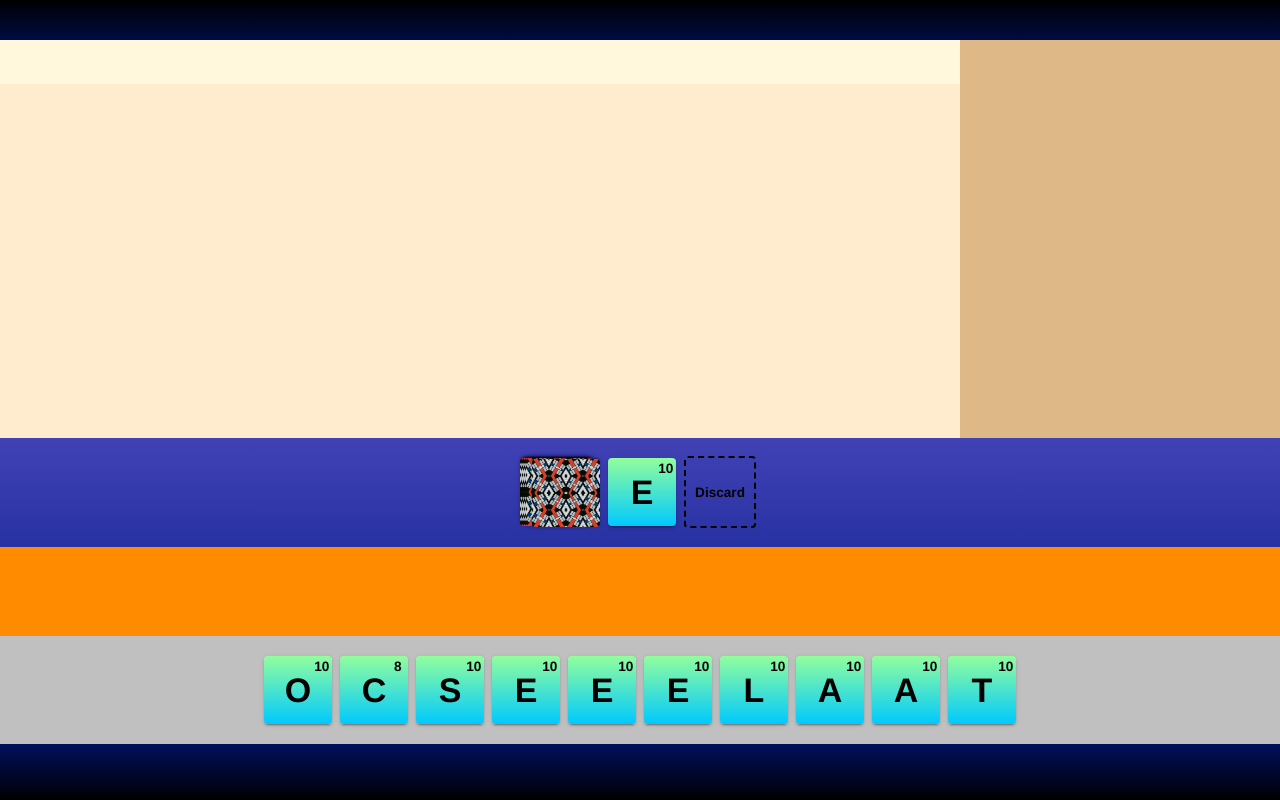
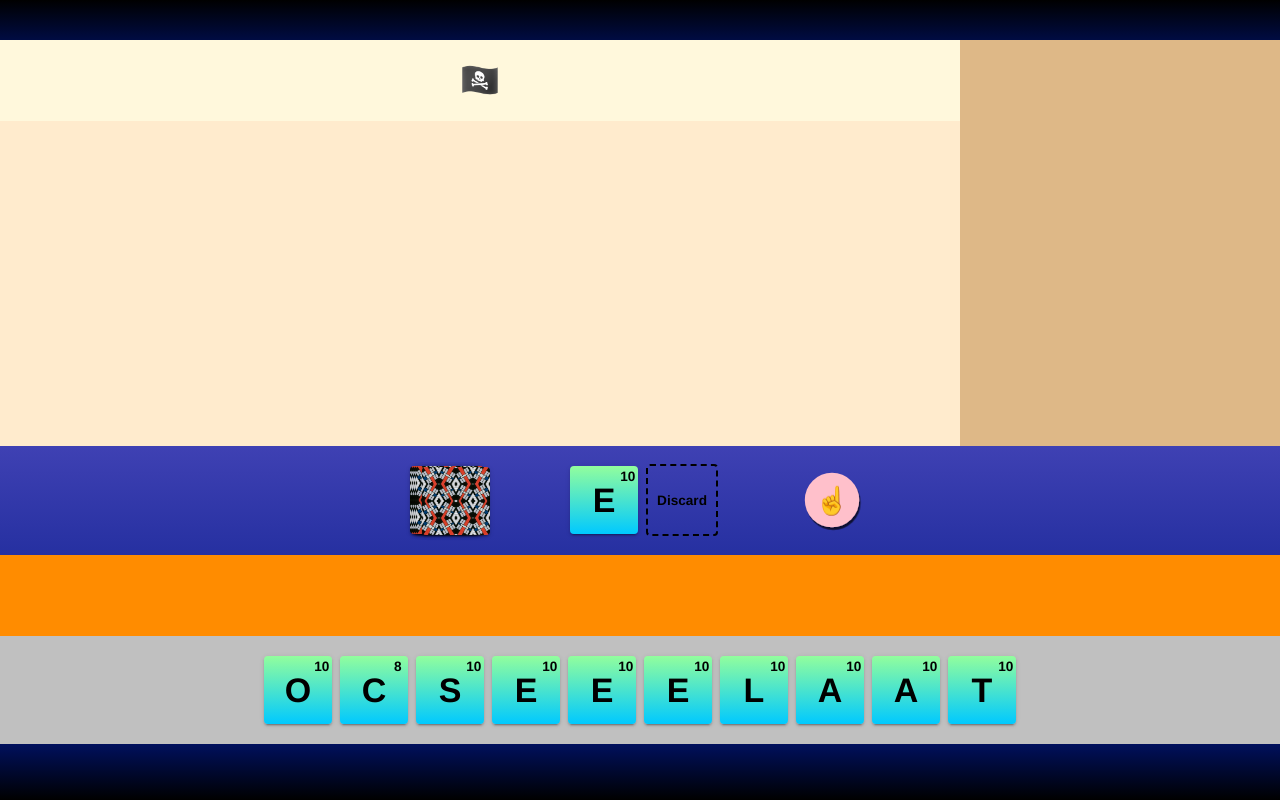
Before and after one commit to iGoog/lex-be-friends, a Vue app: page / in a window 1280 px wide. Built offline with nearby package versions, Linux system fonts and the light colour scheme; what socketcluster-client would draw is missing.

Commit message:
you can now play

```diff
--- a/src/components/LexFriends/ActionArea.vue
+++ b/src/components/LexFriends/ActionArea.vue
@@ -5,8 +5,8 @@
                 <li v-for="card in topDrawPile" class="card cardStacked" >
                     <Card   :="card" />
                 </li>
-                <li v-if="topDraw!=null" class="card">
-                    <Card  :="topDraw" />
+                <li @click="clickTopDraw()" v-if="topDraw!=null" class="card" :class="{wobbleRight: (heldDiscard.length>0)}">
+                    <Card  :="topDraw"  />
                 </li>
             </ul>
         </span>
@@ -16,13 +16,13 @@
                 <li v-for="card in topDiscardPile" class="card cardStacked">
                     <Card    :="card" />
                 </li>
-                <li v-if="topDiscard!=null" class="card" >
+                <li @click="clickTopDiscard()" v-if="topDiscard!=null" class="card" :class="{wobbleRight2: (heldDiscard.length>0)}" >
                     <Card  :="topDiscard" />
                 </li>
             </ul>
         </span>
 
-        <div class="discardGrid"
+        <span class="discardGrid"
               v-on:drop.prevent="discardAreaDrop()"
               v-on:dragover.prevent
               v-on:dragenter.prevent>
@@ -43,7 +43,15 @@
                 </li>
             </transition-group>
 
-        </div>
+        </span>
+
+        <span class="actionButtons">
+            <ul class="cardRow">
+                <li class="card" @click="clickSubmit()">
+                    <CardButton :="{content: '☝'}"></CardButton>
+                </li>
+            </ul>
+        </span>
 
     </div>
 </template>
@@ -53,11 +61,12 @@
     import {useStore} from 'vuex';
     import {reactive, computed} from 'vue';
     import Card from "./Card.vue";
+	import CardButton from "./CardButton.vue";
 	import * as g from "../../store/modules/lexGameConstants";
 
 	export default {
 		name: "ActionArea",
-		components: {Card},
+		components: {Card, CardButton},
 		setup(props) {
 			const store = useStore();
 
@@ -86,10 +95,30 @@
             	store.commit(g.COMMIT_PULL_CARD, {id: heldDiscard[0].id ,zone: g.ZONE_HELD_DISCARD});
             }
 
+            const clickTopDraw = () => {
+            	if (heldDiscard.length>0) {
+                    store.dispatch(g.DISPATCH_TURN_DRAW_FROM_ZONE, {fromZone: g.ZONE_DRAW_PILE});
+                }
+            }
+
+			const clickTopDiscard = () => {
+				if (heldDiscard.length>0) {
+					store.dispatch(g.DISPATCH_TURN_DRAW_FROM_ZONE, {fromZone: g.ZONE_DISCARD_PILE});
+				}
+			}
+
+			const clickSubmit = () => {
+				const validLength = store.state.lexGame.game.playerPlay.length >= 2;
+				if (validLength) {
+                    store.dispatch(g.DISPATCH_TURN_PLAY);
+                }
+            }
+
 
 			return {
             	topDrawPile, topDraw, topDiscardPile, topDiscard, heldDiscard,
-				discardAreaDrop, discardAreaDraw
+				discardAreaDrop, discardAreaDraw, clickTopDraw, clickTopDiscard,
+				clickSubmit
             }
         }
 	}
@@ -118,4 +147,41 @@
         z-index: -1;
     }
 
+    .drawPile {
+        margin-right: 9vmin;
+    }
+
+    .actionButtons {
+        margin-left: 9vmin;
+    }
+
+    .wobbleRight {
+        animation: wobbleRightAnimation 5s infinite both;
+    }
+    .wobbleRight2 {
+        animation: wobbleRightAnimation 5s 0.5s infinite both;
+    }
+
+    @keyframes wobbleRightAnimation {
+        0%,16%, 100% {
+            transform: translateY(0) rotate(0);
+            transform-origin: 50% 50%;
+        }
+        2.4% {
+            transform: translateY(-4vmin) rotate(6deg);
+        }
+        4.8% {
+            transform: translateY(2vmin) rotate(-6deg);
+        }
+        7.2% {
+            transform: translateY(-2vmin) rotate(3.6deg);
+        }
+        9.6% {
+            transform: translateY(1.2vmin) rotate(-2.4deg);
+        }
+        12% {
+            transform: translateY(-0.8vmin) rotate(1.2deg);
+        }
+    }
+
 </style>
--- a/src/components/LexFriends/Card.vue
+++ b/src/components/LexFriends/Card.vue
@@ -1,7 +1,7 @@
 <template>
-        <svg :class="{svgFace: showFace, flipAnimate: animate, svgBack : !showFace && !invisible, svgInvis: invisible }"
+        <svg :class="{svgFace: showFace && !invisible, flipAnimate, svgBack : !showFace && !invisible, invisible }"
              viewBox="0 0 100 100" xmlns="http://www.w3.org/2000/svg"
-             v-on:touchstart="fakedrag('dragstart', $event)"
+             v-on:touchstart="($event)=>{fakedrag('dragstart', $event);fakedrag('click', $event);}"
              v-on:touchmove="fakedrag( 'dragover', $event)"
              v-on:touchend="fakedrag('drop', $event)"
              v-on:touchcancel="fakedrag('drop', $event)"
@@ -33,21 +33,26 @@
             invisText: String
         },
         setup(props, context) {
-	        const animate = ref(false);
-	        const showFace = ref(!props.hide && !props.invisible);
+	        const flipAnimate = ref(false);
+	        const showFace = ref(!props.hide );
 
 	        watch (
-                () => props.hide,
-                (hide, prevHid) => {
-                	if (!hide && !showFace.value) {
-                		animate.value = true;
+                () => [props.hide, props.id],
+                ([hide, id], [prevHide, prevId]) => {
+                	if (id!=prevId) {
+		                showFace.value = !props.hide;
+		                flipAnimate.value=false;
+                    } else if (!hide && prevHide) {
+		                flipAnimate.value = true;
                 		setTimeout(()=> showFace.value = true, 250 );
-                    }
+		                // safari not showing shadow after animation without this
+		                setTimeout(()=> flipAnimate.value = false, 510 );
+                    } //TODO: handle hide flip
                 }
             );
 
 	        const fakedrag = fakeTouchDragFactory();
-            return { animate, showFace, fakedrag };
+            return { flipAnimate, showFace, fakedrag };
         }
 	}
 </script>
@@ -60,10 +65,8 @@
         border-radius: 0.5vmin;
         box-shadow: 0 3px 1px -2px rgba(0,0,0,.2),0 2px 2px 0 rgba(0,0,0,.14),0 1px 5px 0 rgba(0,0,0,.12);
         text-transform: uppercase;
-
     }
-
-    .svgInvis {
+    .invisible {
         border-radius: 0.5vmin;
     }
 
@@ -72,30 +75,17 @@
         background-size: contain;
         transform: rotate(-180deg);
         border-radius: 0.5vmin;
-        box-shadow: 0 3px 1px -2px rgba(0,0,0,.2),0 2px 2px 0 rgba(0,0,0,.14),0 1px 5px 0 rgba(0,0,0,.12);
+        box-shadow: 0 -3px 1px -2px rgba(0,0,0,.2),0 -2px 2px 0 rgba(0,0,0,.14),0 -1px 5px 0 rgba(0,0,0,.12);
     }
     .lifted {
         box-shadow: 0 8px 10px -5px rgba(0,0,0,.2),0 16px 24px 2px rgba(0,0,0,.14),0 6px 30px 5px rgba(0,0,0,.12)
     }
 
     .flipAnimate {
-        animation: flip-2-hor-top-2 0.5s cubic-bezier(0.455, 0.030, 0.515, 0.955) both;
+        animation: flipAnimateFrames 0.5s cubic-bezier(0.455, 0.030, 0.515, 0.955) both;
 
     }
-
-    /* ----------------------------------------------
- * Generated by Animista on 2020-7-1 23:50:19
- * Licensed under FreeBSD License.
- * See http://animista.net/license for more info.
- * w: http://animista.net, t: @cssanimista
- * ---------------------------------------------- */
-
-    /**
-     * ----------------------------------------
-     * animation flip-2-hor-top-2
-     * ----------------------------------------
-     */
-    @keyframes flip-2-hor-top-2 {
+    @keyframes flipAnimateFrames {
         0% {
             transform: translateY(100%) rotateX(-180deg);
             transform-origin: 50% 0%;
@@ -106,4 +96,5 @@
         }
     }
 
+
 </style>
--- /dev/null
+++ b/src/components/LexFriends/CardButton.vue
@@ -0,0 +1,43 @@
+<template>
+        <svg :class="{svgFace:true}"
+             viewBox="0 0 100 100" xmlns="http://www.w3.org/2000/svg"
+             v-on:touchstart="fakedrag('click', $event)"
+        ><defs>
+            <filter id="shadow">
+                <feDropShadow dx="2" dy="4" stdDeviation="0.2" flood-opacity="0.7" />
+            </filter>
+        </defs>
+            <circle cx="50" cy="50%" r="40" style="fill:pink; filter:url(#shadow);" />
+            <text x="50%" y="50%" dominant-baseline="central" text-anchor="middle" font-size="40" >
+                {{content }}
+            </text>
+        </svg>
+</template>
+
+<script>
+    import fakeTouchDragFactory from "../../util/fakeTouchDragFactory";
+//TODO: handle hover and click effects
+	export default {
+		name: "CardButton",
+        props: {
+			content: String
+        },
+        setup(props, context) {
+	        const fakedrag = fakeTouchDragFactory();
+            return { fakedrag };
+        }
+	}
+</script>
+
+<style scoped>
+
+    .svgFace {
+        /*background-color: cyan;*/
+        /*background: linear-gradient(0deg,#00C9FF 0%, #92FE9D 100%);*/
+        /*border-radius: 50%;*/
+        /*box-shadow: 0 3px 1px -2px rgba(0,0,0,.2),0 2px 2px 0 rgba(0,0,0,.14),0 1px 5px 0 rgba(0,0,0,.12);*/
+        /*text-transform: uppercase;*/
+    }
+
+
+</style>
--- a/src/components/LexFriends/Title.vue
+++ b/src/components/LexFriends/Title.vue
@@ -1,6 +1,6 @@
 <template>
     <div class="titleArea">
-        <h1></h1>
+        <h1><Doomii :doom="doom"></Doomii></h1>
     </div>
 </template>
 
@@ -12,7 +12,7 @@
 		name: "Title",
 		components: {Doomii},
         data: vm => ({
-			doom: DOOM.BANDAGE
+			doom: DOOM.PIRATE
         })
 	}
 </script>
--- a/src/model/DeckStack.js
+++ b/src/model/DeckStack.js
@@ -99,5 +99,10 @@ export default class DeckStack {
 		return this.draw(cardsToDraw, position, targetStack, alterFn);
 	}
 
+	stash(store = []) {
+		store.splice(store.length, 0, this.draw(this.cards.length, 0));
+		return store;
+	}
+
 
 }
--- a/src/store/modules/lexGame.js
+++ b/src/store/modules/lexGame.js
@@ -22,7 +22,7 @@ stackMap.set(g.ZONE_PLAYER_PLAY, playerPlay);
 stackMap.set(g.ZONE_HELD_CARD, heldCard);
 stackMap.set(g.ZONE_HELD_DISCARD, heldDiscard);
 
-
+const playField = [];
 
 // const game = {
 // 	drawPile: gameDeck.cards,
@@ -43,7 +43,8 @@ const state = () => ({
 		heldCard: heldCard.cards,
 		playerPlay: playerPlay.cards,
 		heldDiscard: heldDiscard.cards,
-		stackMap
+		stackMap,
+		playField
 	},
 	gui : {
 		dropZone: {count: 0, zone: ''},
@@ -56,6 +57,18 @@ const getters = {
 };
 
 const actions = {
+
+	turnDrawFromZone({commit, state}, {fromZone=g.ZONE_DISCARD_PILE}={}) {
+		if (fromZone===g.ZONE_DRAW_PILE) commit('flipCards', {zone:fromZone});
+		setTimeout( ()=> {
+			commit('pullCard', {zone:fromZone, toZone:g.ZONE_PLAYER_HAND});
+			commit('placeCards', {zone:g.ZONE_DISCARD_PILE, fromZone: g.ZONE_HELD_DISCARD});
+		}, 700 );
+
+	},
+	turnPlay({commit, state}) {
+		commit('playToBoard');
+	},
 	connectSocket({commit, state}, options) {
 		(async () => {
 			let result = await socket.invoke('customProc', {foo: 'bar'});
@@ -99,12 +112,28 @@ const mutations = {
 	shuffleHand(state, zone=g.ZONE_PLAYER_HAND) {
 		state.game.stackMap.get(zone).shuffle();
 	},
-	pullCard(state, {id, zone=g.ZONE_PLAYER_HAND} = {}) {
-		state.game.stackMap.get(zone).drawById(id, heldCard);
-		state.gui.startZone.zone = zone;
-		state.gui.startZone.count++;
+	flipCards(state, {zone=g.ZONE_DRAW_PILE, quantity=1}={}) {
+		const stack = state.game.stackMap.get(zone).cards;
+		for (let i=0; i < quantity && i < stack.length; i++) {
+			console.log(stack[stack.length-1-i].hide);
+			stack[stack.length-1-i].hide = !stack[stack.length-1-i].hide;
+			console.log(stack[stack.length-1-i].hide);
+		}
 	},
-	placeCard(state, {isBefore, id, zone=state.gui.startZone.zone, fromZone = g.ZONE_HELD_CARD}={}) {
+	pullCard(state, {id, zone=g.ZONE_PLAYER_HAND, toZone = g.ZONE_HELD_CARD} = {}) {
+		const targetZone = state.game.stackMap.get(toZone);
+		if (id==null) {
+			state.game.stackMap.get(zone).draw(1,null, targetZone);
+		} else {
+			state.game.stackMap.get(zone).drawById(id, targetZone);
+		}
+		if (toZone==g.ZONE_HELD_CARD) {
+			state.gui.startZone.zone = zone;
+			state.gui.startZone.count++;
+		}
+
+	},
+	placeCards(state, {isBefore, id, zone=state.gui.startZone.zone, fromZone = g.ZONE_HELD_CARD}={}) {
 		const hand = state.game.stackMap.get(zone);
 		const cardSelection = state.game.stackMap.get(fromZone);
 		if (id==g.NULL_ID || id == null) {
@@ -120,6 +149,11 @@ const mutations = {
 		state.gui.dropZone.zone = zone;
 		state.gui.dropZone.count++;
 	},
+	playToBoard(state) {
+		state.game.stackMap
+			.get(g.ZONE_PLAYER_PLAY)
+			.stash(state.game.playField);
+	}
 
 
 
--- a/src/store/modules/lexGameConstants.js
+++ b/src/store/modules/lexGameConstants.js
@@ -9,11 +9,15 @@ const ZONE_OUT_FIELD = 'outField';
 
 const COMMIT_DROP_CARD = 'lexGame/dropCard';
 const COMMIT_PULL_CARD = 'lexGame/pullCard';
-const COMMIT_PLACE_CARD = 'lexGame/placeCard';
+const COMMIT_PLACE_CARD = 'lexGame/placeCards';
+
+const DISPATCH_TURN_DRAW_FROM_ZONE = 'lexGame/turnDrawFromZone';
+const DISPATCH_TURN_PLAY = 'lexGame/turnPlay'
 
 const NULL_ID = -500;
 
 export { ZONE_DISCARD_PILE, ZONE_DRAW_PILE, ZONE_PLAYER_HAND,
 	ZONE_PLAYER_PLAY, ZONE_HELD_CARD, ZONE_OUT_FIELD, ZONE_HELD_DISCARD,
 	COMMIT_DROP_CARD, COMMIT_PULL_CARD, COMMIT_PLACE_CARD,
+	DISPATCH_TURN_DRAW_FROM_ZONE, DISPATCH_TURN_PLAY,
 	NULL_ID};
```
Also changed, not shown: src/components/LexFriends/cardAnimate.css (added, +14 -0 lines).
